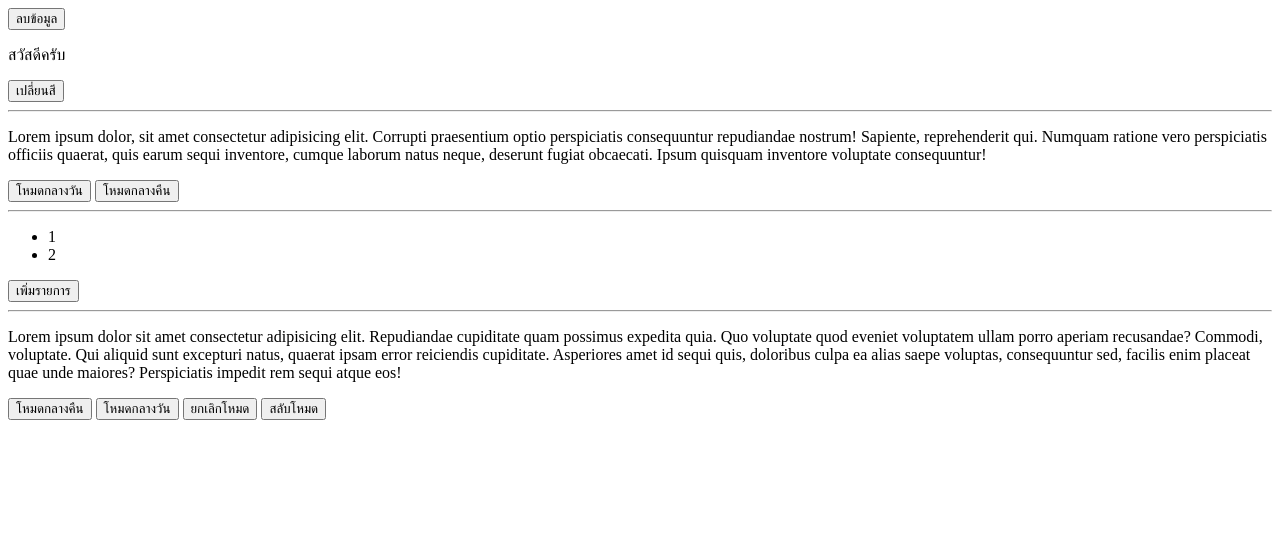
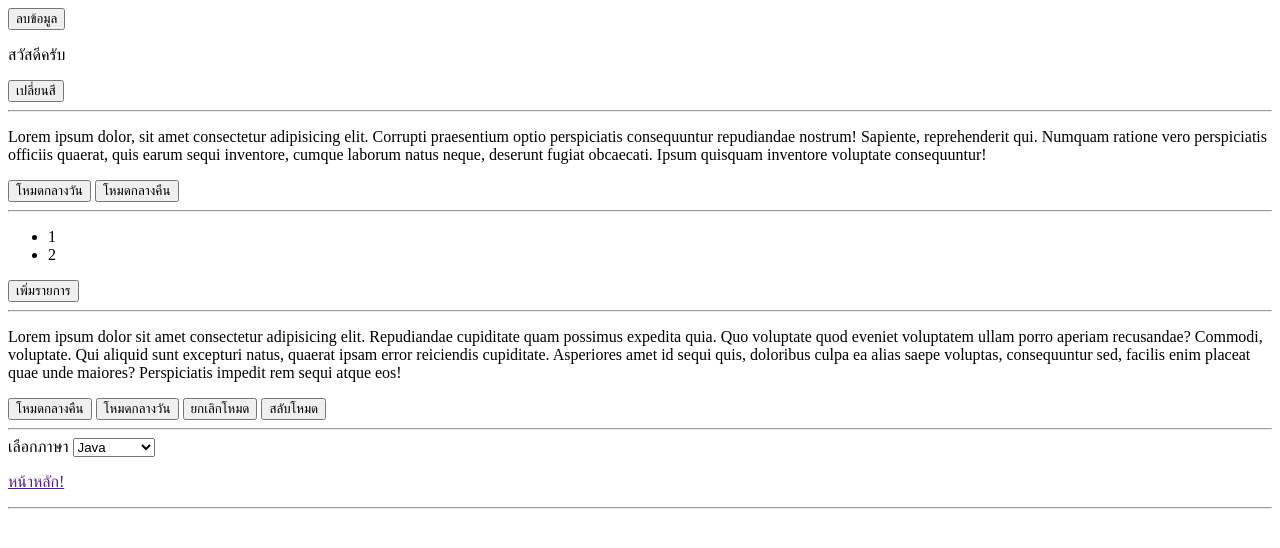
Before and after one commit to kitsana13428/JavaScript, a plain HTML site: page index.html in a window 1280 px wide. Drawn offline with Linux system fonts and the light colour scheme.

Commit message:
Dom event

```diff
--- a/app.js
+++ b/app.js
@@ -210,3 +210,17 @@ function switchMode(){ //สลับเป็นเหมือนเดิม
     box2.classList.toggle("ligthMode");
 }
 ////////////////////
+//Dom event
+function getMenu(){
+    const menu1 = document.getElementById('menu1'); //ดึงมาจาก id menu
+    const display=document.getElementById('display');
+    console.log(menu1.value.toUpperCase()); //แสดงผลใน log พิมพ์ใหญ่
+    display.innerText = menu1.value; //แสดงผลหน้าเว็บ
+}
+function hightligth(obj){
+    obj.style.background = "yellow"; //เมื่อเมาส์ไปวางจะทำงานเปลี่ยนสี
+}
+function unhightligth(obj){
+    obj.style.background = ""; //เอาเมาส์ออก = ไม่มีสี
+}
+//////////////////////
--- a/index.html
+++ b/index.html
@@ -37,7 +37,19 @@
     <button onclick="removeDarkMode()">ยกเลิกโหมด</button>
 
     <button onclick="switchMode()">สลับโหมด</button>
-
+    <hr>
+    <label for="">เลือกภาษา</label>
+    <select name="" id="menu1" onchange="getMenu()">
+    <option value="Java">Java</option>
+    <option value="C#">C#</option>
+    <option value="PHP">PHP</option>
+    <option value="Javascript">Javascript</option>
+    </select>
+    <p id="display"></p>
+    <p id=overMouse>
+        <a href="" onmouseover="hightligth(this)" onmouseout="unhightligth(this)">หน้าหลัก!</a>
+    </p>
+    <hr>
     <script src="app.js"></script>
 </body>
 </html>
```
